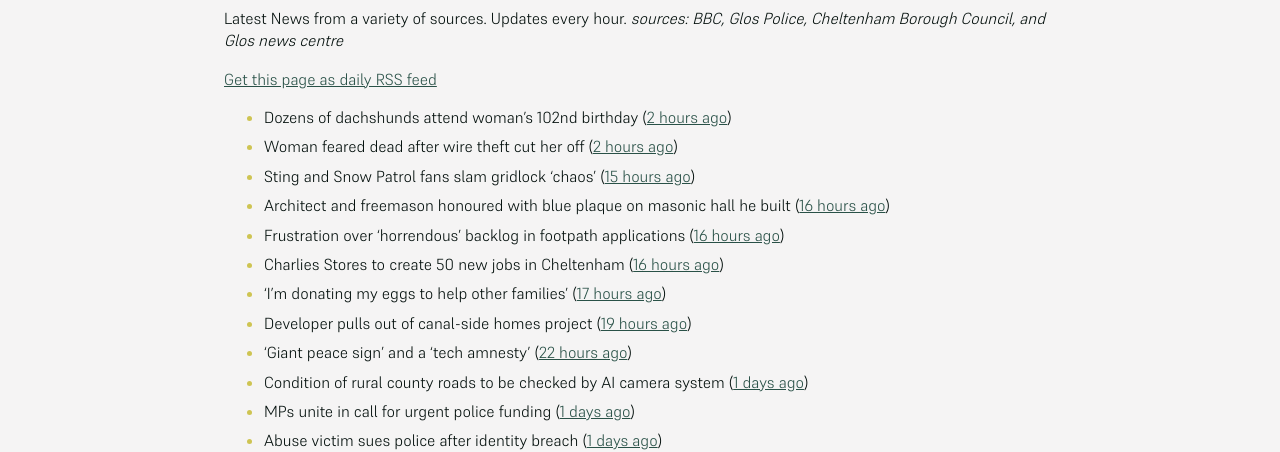
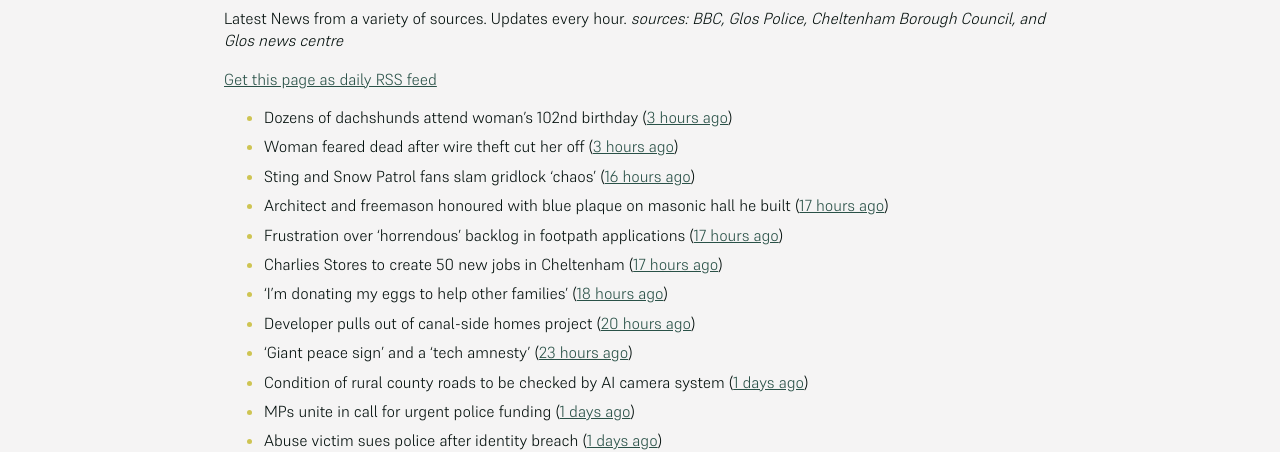
Before and after one commit to mat-0/cheltenham-open-data, a Jekyll site: the page built from _pages/news.md, in a window 1280 px wide. Shown: the part 266-718 px from the top of the page. Built offline with Jekyll 4.4.1, drawn with Linux system fonts in a browser that asks for light colours; some of the changed text lies outside the part shown.

Commit message:
Updated 2025-06-20 08:59:00

```diff
--- a/_pages/news.md
+++ b/_pages/news.md
@@ -12,15 +12,15 @@ _sources: BBC, Glos Police, Cheltenham Borough Council, and Glos news centre_
 [Get this page as daily RSS feed](/daily.rss)
 
 <!-- news_marker starts -->
-- Dozens of dachshunds attend woman's 102nd birthday ([2 hours ago](https://www.bbc.com/news/videos/c307l54nlrmo))
-- Woman feared dead after wire theft cut her off ([2 hours ago](https://www.bbc.com/news/articles/cp3k96521neo))
-- Sting and Snow Patrol fans slam gridlock 'chaos' ([15 hours ago](https://www.bbc.com/news/articles/cwygv0pqy74o))
-- Architect and freemason honoured with blue plaque on masonic hall he built ([16 hours ago](https://gloucesternewscentre.co.uk/architect-and-freemason-honoured-with-blue-plaque-on-masonic-hall-he-built/))
-- Frustration over ‘horrendous’ backlog in footpath applications ([16 hours ago](https://gloucesternewscentre.co.uk/frustration-over-horrendous-backlog-in-footpath-applications/))
-- Charlies Stores to create 50 new jobs in Cheltenham ([16 hours ago](https://gloucesternewscentre.co.uk/charlies-stores-to-create-50-new-jobs-in-cheltenham/))
-- 'I'm donating my eggs to help other families' ([17 hours ago](https://www.bbc.com/news/articles/c5y614jm758o))
-- Developer pulls out of canal-side homes project ([19 hours ago](https://www.bbc.com/news/articles/cwyxe24xr1jo))
-- 'Giant peace sign' and a 'tech amnesty' ([22 hours ago](https://www.bbc.com/news/articles/cglzk58j8jxo))
+- Dozens of dachshunds attend woman's 102nd birthday ([3 hours ago](https://www.bbc.com/news/videos/c307l54nlrmo))
+- Woman feared dead after wire theft cut her off ([3 hours ago](https://www.bbc.com/news/articles/cp3k96521neo))
+- Sting and Snow Patrol fans slam gridlock 'chaos' ([16 hours ago](https://www.bbc.com/news/articles/cwygv0pqy74o))
+- Architect and freemason honoured with blue plaque on masonic hall he built ([17 hours ago](https://gloucesternewscentre.co.uk/architect-and-freemason-honoured-with-blue-plaque-on-masonic-hall-he-built/))
+- Frustration over ‘horrendous’ backlog in footpath applications ([17 hours ago](https://gloucesternewscentre.co.uk/frustration-over-horrendous-backlog-in-footpath-applications/))
+- Charlies Stores to create 50 new jobs in Cheltenham ([17 hours ago](https://gloucesternewscentre.co.uk/charlies-stores-to-create-50-new-jobs-in-cheltenham/))
+- 'I'm donating my eggs to help other families' ([18 hours ago](https://www.bbc.com/news/articles/c5y614jm758o))
+- Developer pulls out of canal-side homes project ([20 hours ago](https://www.bbc.com/news/articles/cwyxe24xr1jo))
+- 'Giant peace sign' and a 'tech amnesty' ([23 hours ago](https://www.bbc.com/news/articles/cglzk58j8jxo))
 - Condition of rural county roads to be checked by AI camera system ([1 days ago](https://gloucesternewscentre.co.uk/condition-of-rural-county-roads-to-be-checked-by-ai-camera-system/))
 - MPs unite in call for urgent police funding ([1 days ago](https://www.bbc.com/news/articles/cev0jk0v88do))
 - Abuse victim sues police after identity breach ([1 days ago](https://www.bbc.com/news/articles/cdxk0x09k7qo))
```
Also changed, not shown: other parts of _pages/news.md (+4 -4 lines), _data/flood.json (+4 -4 lines), _pages/fix-my-street.md (+4 -4 lines), index.md (+5 -5 lines).
